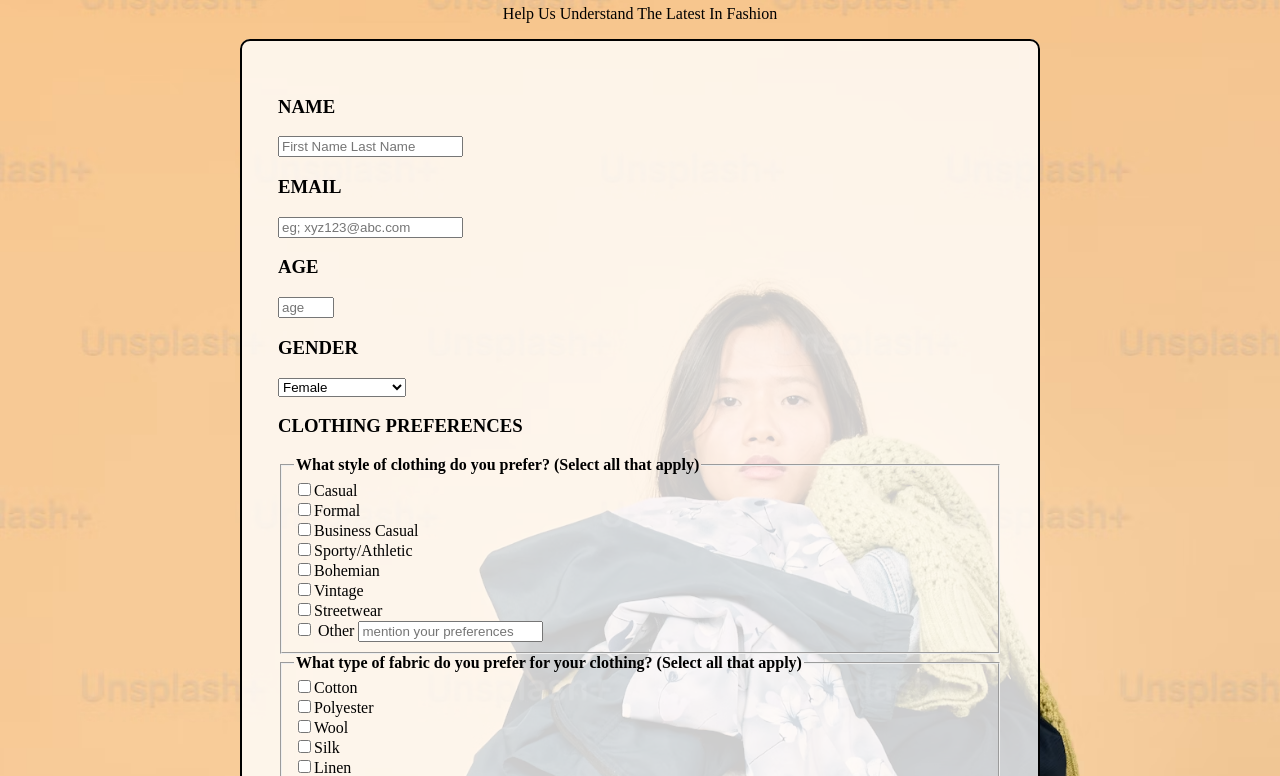
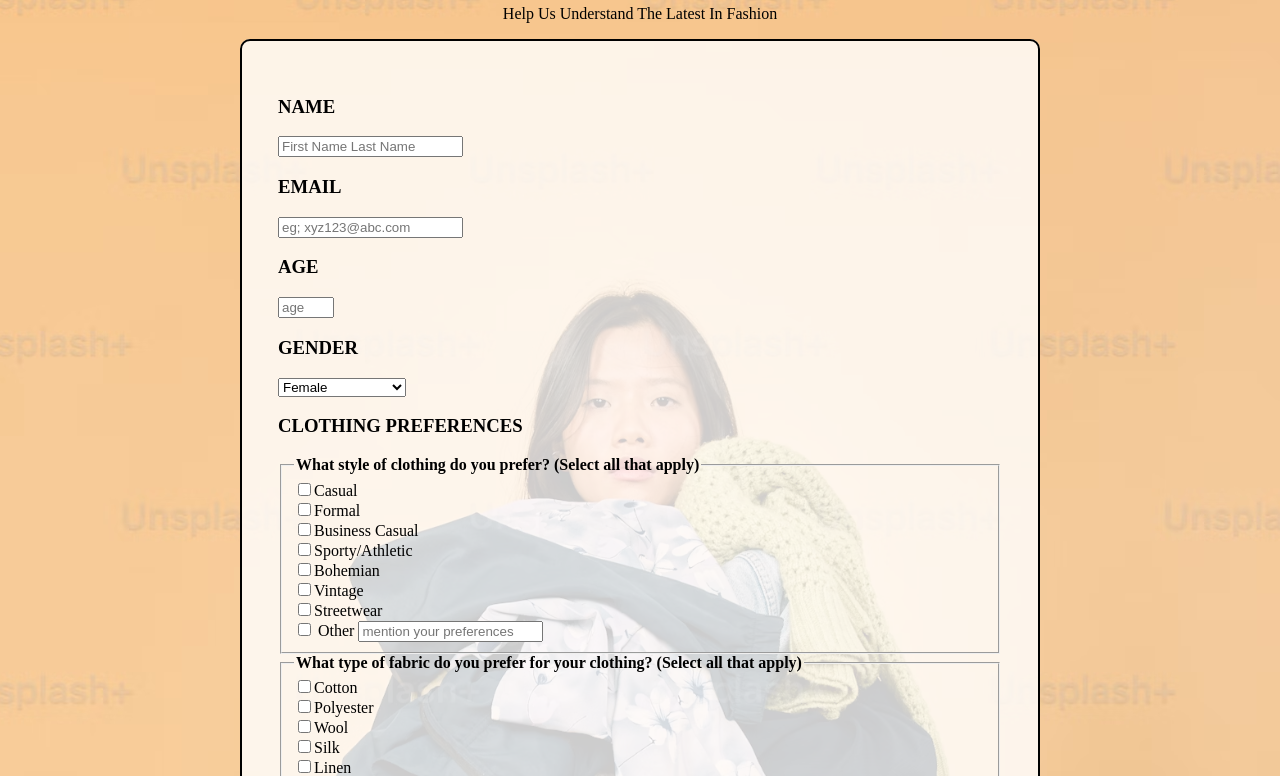
Before and after one commit to Srishty1307/Survey-Form, a plain HTML site: page index.html in a window 1280 px wide. Shown: the part 62-838 px from the top of the page. Drawn offline with Linux system fonts and the light colour scheme.

Commit message:
adjusted the background image

```diff
--- a/style.css
+++ b/style.css
@@ -1,7 +1,7 @@
 body {
     background-image: url("clothing.avif");
     background-size: cover;
-    margin: 0;
+    background-position: center;
 }
 
 .main-container {
```
